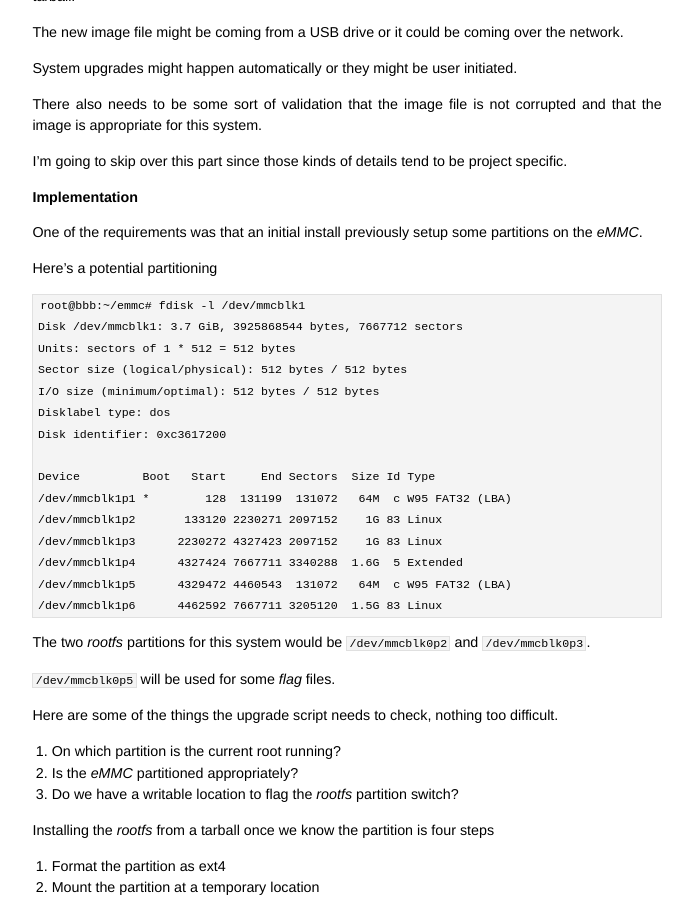
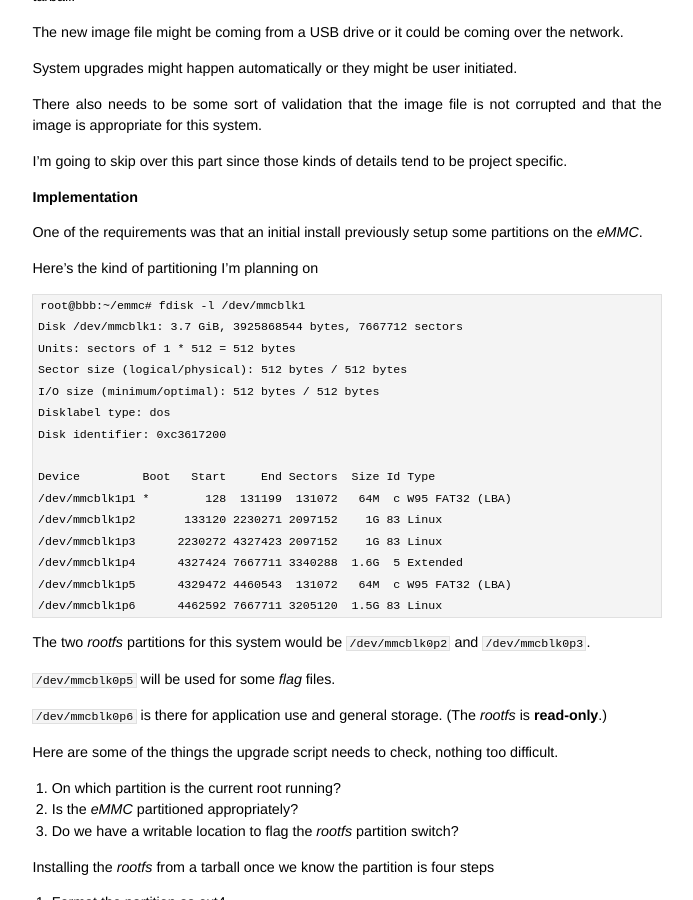
Before and after one commit to jumpnow/jumpnowtek-site, a Jekyll site: the page built from _posts/2015-11-15-Upgrade-strategy-for-BBB.md, in a window 1280 px wide and 900 px high, scrolled down 1079 px. Shown: the whole window, without its empty margins (293-986 px from the left). Built offline with Jekyll 4.4.1, drawn with Linux system fonts in a browser that asks for light colours.

Commit message:
Update the upgrade doc

```diff
--- a/_posts/2015-11-15-Upgrade-strategy-for-BBB.md
+++ b/_posts/2015-11-15-Upgrade-strategy-for-BBB.md
@@ -2,7 +2,7 @@
 layout: post
 title: Upgrading BeagleBone Black Systems
 description: "Implementing a simple upgrade strategy for deployed BBB systems"
-date: 2015-11-20 09:25:00
+date: 2015-11-20 09:36:00
 categories: beaglebone
 tags: [linux, beaglebone, upgrade]
 ---
@@ -63,7 +63,7 @@ I'm going to skip over this part since those kinds of details tend to be project
 
 One of the requirements was that an initial install previously setup some partitions on the *eMMC*.
 
-Here's a potential partitioning
+Here's the kind of partitioning I'm planning on
 
     root@bbb:~/emmc# fdisk -l /dev/mmcblk1
     Disk /dev/mmcblk1: 3.7 GiB, 3925868544 bytes, 7667712 sectors
@@ -86,6 +86,7 @@ The two *rootfs* partitions for this system would be `/dev/mmcblk0p2` and `/dev/
 
 `/dev/mmcblk0p5` will be used for some *flag* files.
 
+`/dev/mmcblk0p6` is there for application use and general storage. (The *rootfs* is **read-only**.)
 
 Here are some of the things the upgrade script needs to check, nothing too difficult.
 
```
